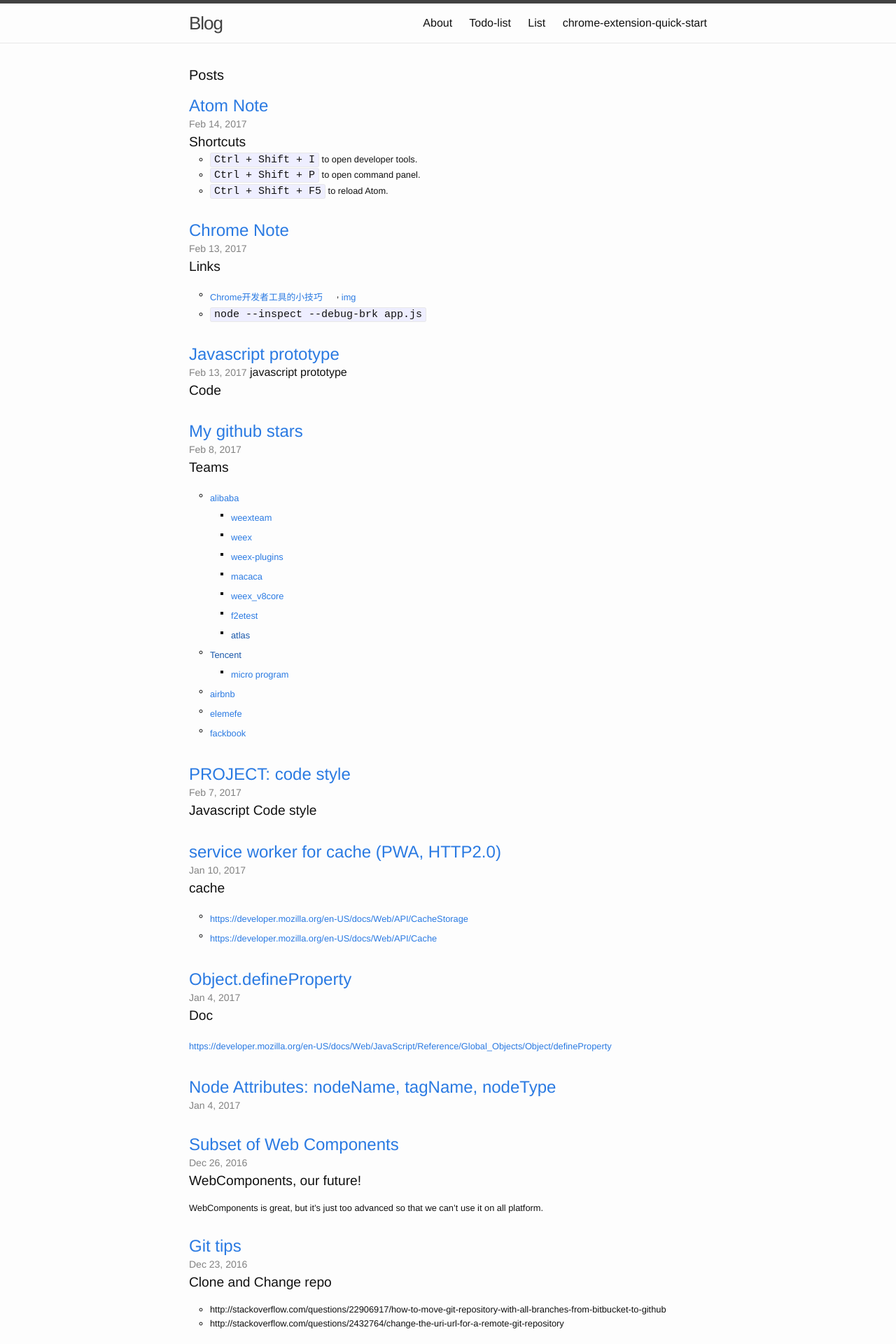
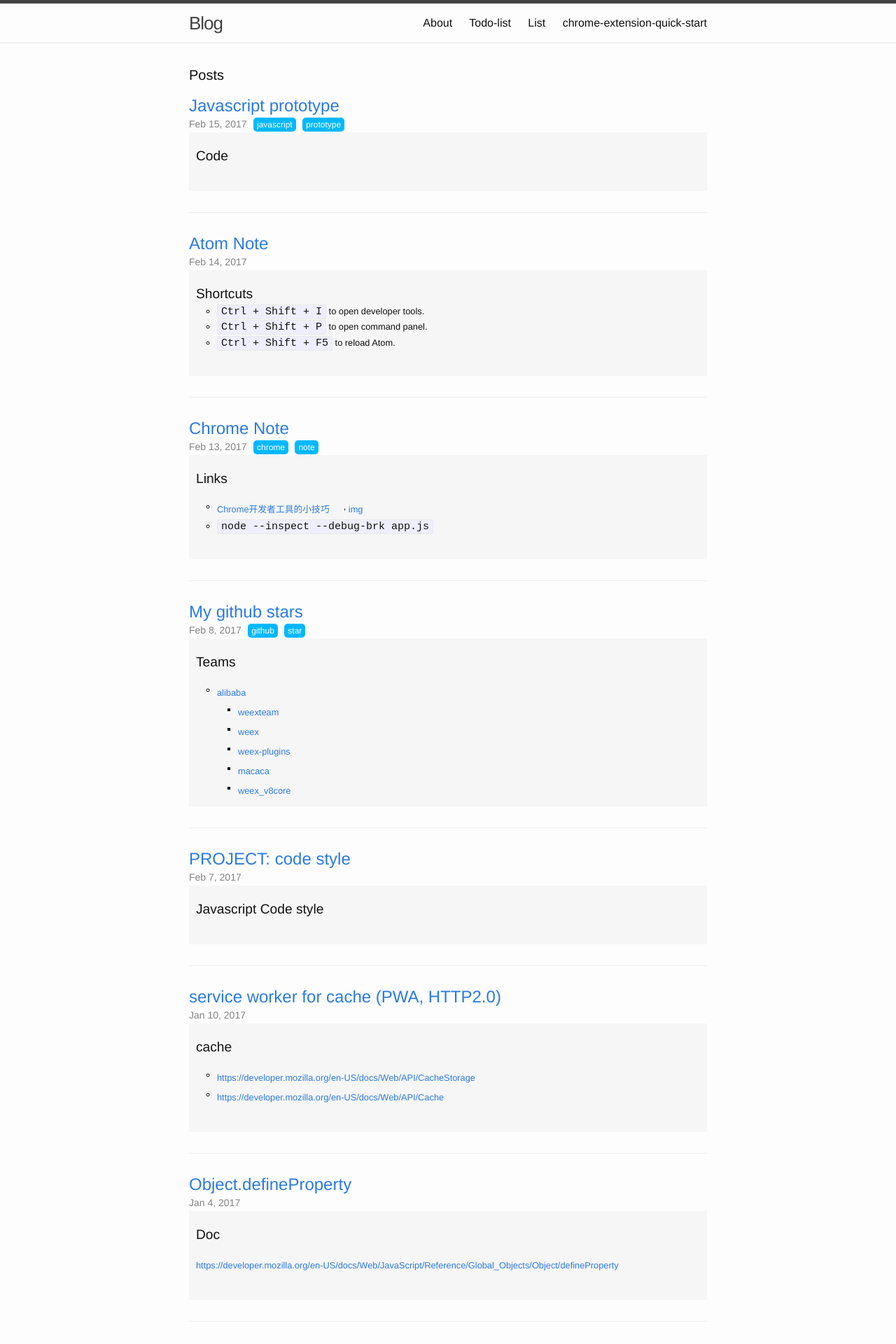
Before and after one commit to zhoukekestar/notes, a Jekyll site: the page built from index.html, in a window 1280 px wide. Shown: the top 1920 px of the page at 70% size. Built offline with Jekyll 4.4.1, drawn with Linux system fonts in a browser that asks for light colours; some of the changed text lies outside the part shown.

Commit message:
update style

```diff
--- a/_posts/2017-01-05-my-stars.md
+++ b/_posts/2017-01-05-my-stars.md
@@ -3,6 +3,7 @@ layout: post
 title:  "My github stars"
 date:   2017-02-09 00:00:00 +0800
 categories: github stars
+tags: [github, star]
 ---
 
 # Teams
--- a/_posts/2017-02-13-chrome-note.md
+++ b/_posts/2017-02-13-chrome-note.md
@@ -3,6 +3,7 @@ layout: post
 title:  "Chrome Note"
 date:   2017-02-13 11:05:00 +0800
 categories: Chrome Note
+tags: [chrome, note]
 ---
 
 # Links
--- a/_posts/2017-02-13-javascript-prototype.md
+++ b/_posts/2017-02-13-javascript-prototype.md
@@ -1,6 +1,7 @@
 ---
 layout: post
 title:  "Javascript prototype"
+date: 2017-02-15
 tags: [javascript, prototype]
 ---
 
--- a/index.html
+++ b/index.html
@@ -12,6 +12,31 @@ layout: default
     }
     .post-list li article {
       font-size: 80%;
+    }
+    .post-list span.post-tag {
+      background: #00b8ff;
+      color: #fff;
+      padding: 3px 5px;
+      font-size: 12px;
+      border-radius: 5px;
+      margin-left: 5px;
+    }
+    .post-list > li + li:before {
+      position: relative;
+      width: 100%;
+      content: '';
+      height: 1px;
+      background: rgba(204, 204, 204, 0.32);
+      display: block;
+      margin-bottom: 30px;
+      margin-top: 30px;
+    }
+    .post-list > li > article {
+      font-size: 80%;
+      max-height: 200px;
+      overflow: hidden;
+      background: rgba(244, 244, 244, 0.67);
+      padding: 20px 10px;
     }
   </style>
   <h1 class="page-heading">Posts</h1>
```
